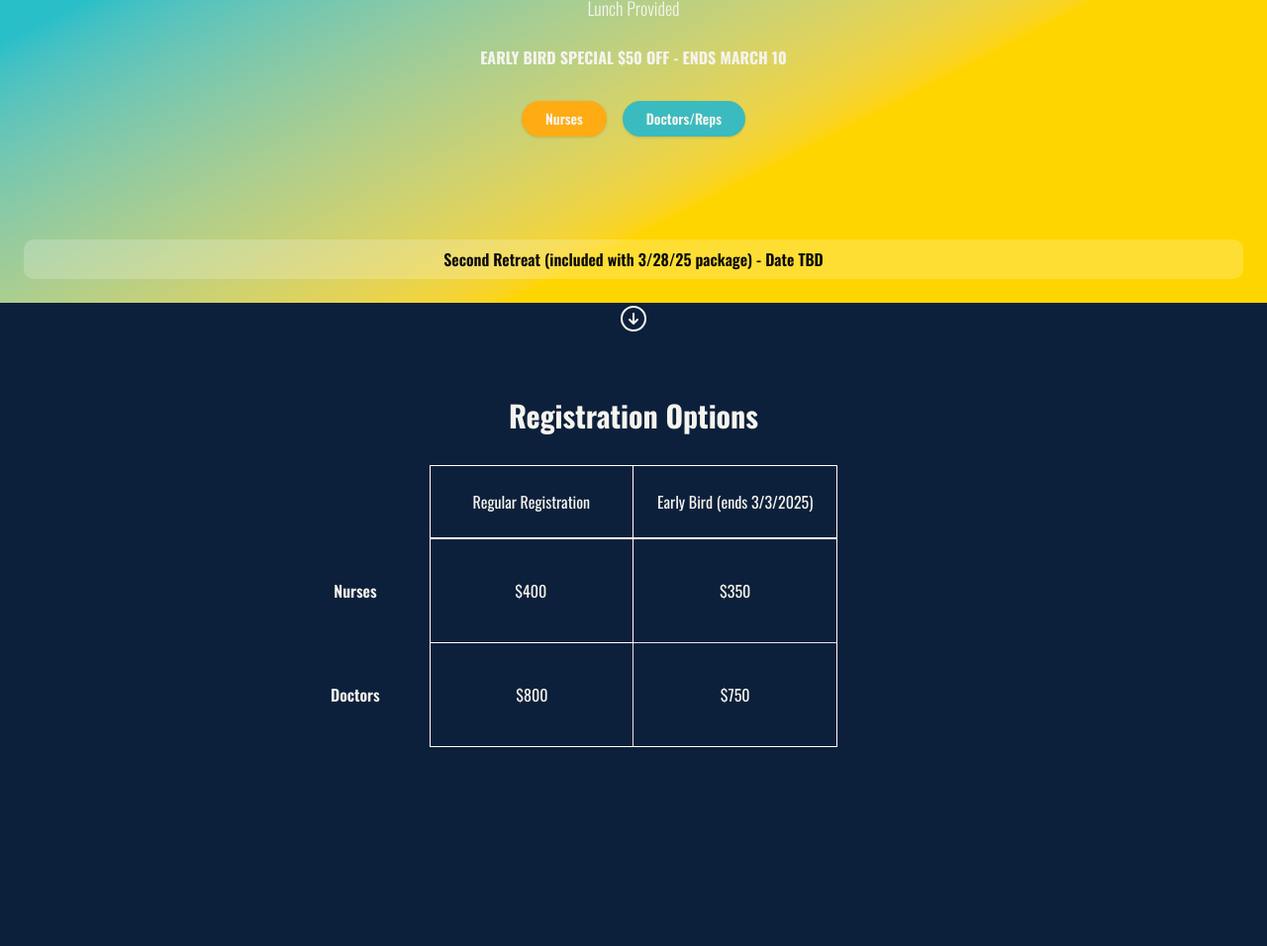
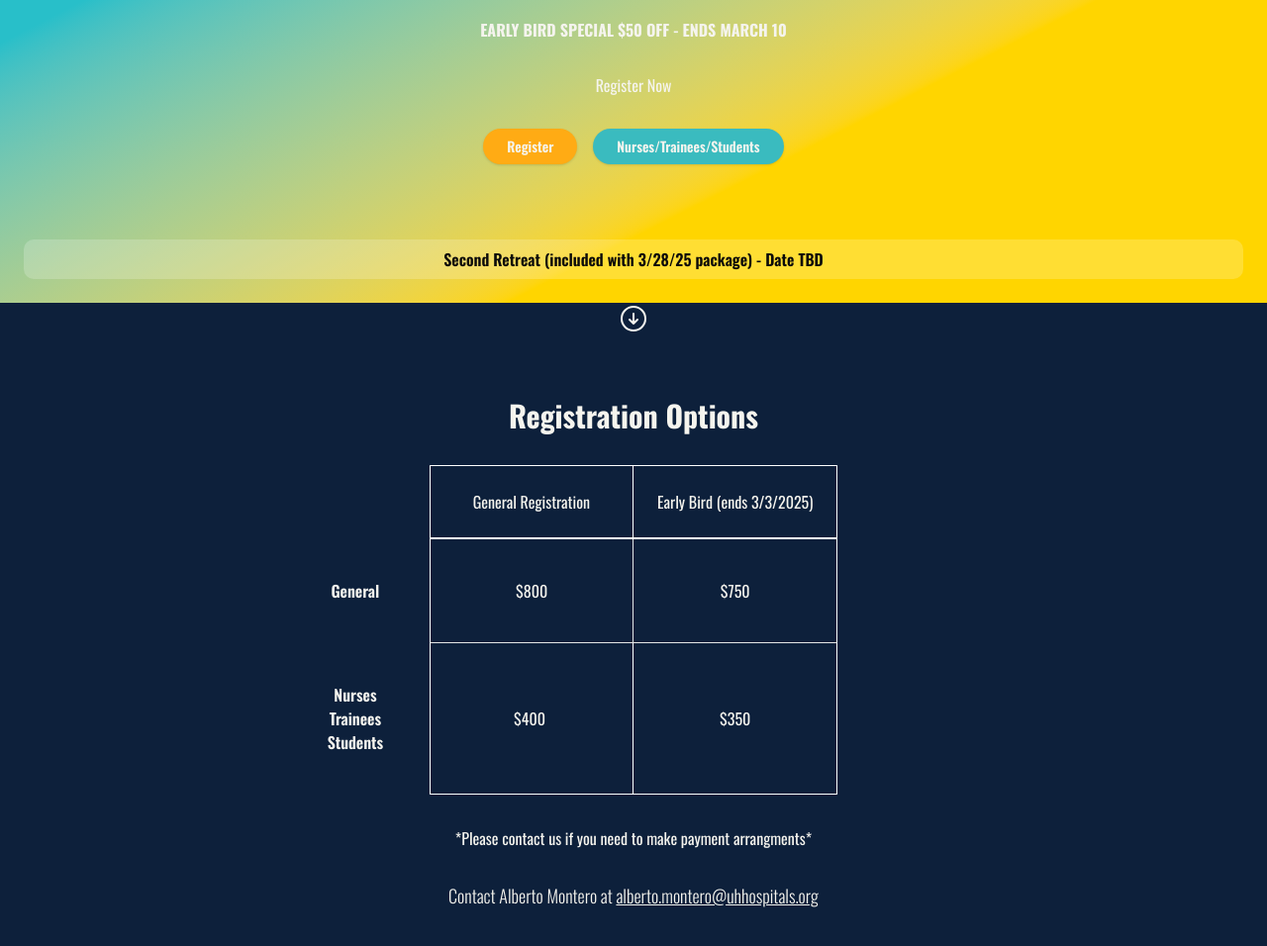
Before and after one commit to mweitzen/ohio-awareness, a website built with Vite: page index.html in a window 1280 px wide. Shown: the part 430-1386 px from the top of the page at 99% size. Before the commit the page ends 1265 px from the top, so only its background shows below. Built offline with nearby package versions, Linux system fonts and the light colour scheme.

Commit message:
Adjusting wording and adding contact email

```diff
--- a/index.html
+++ b/index.html
@@ -78,18 +78,21 @@
               Early Bird Special $50 Off - Ends March 10
             </p>
 
+            <!-- Registration Buttons -->
+            <p>Register Now</p>
+
             <!-- Buttons -->
             <div class="flex gap-4 justify-center">
               <a href="registration?role=nurse">
                 <button class="bg-primary font-semibold px-6 py-2 rounded-full">
-                  Nurses
+                  Register
                 </button>
               </a>
               <a href="registration?role=doctor">
                 <button
                   class="bg-secondary font-semibold px-6 py-2 rounded-full"
                 >
-                  Doctors/Reps
+                  Nurses/Trainees/Students
                 </button>
               </a>
             </div>
@@ -142,32 +145,41 @@
             <div
               class="grid grid-cols-2 border border-white place-items-center *:p-6 divide-white divide-x *:w-full *:text-center"
             >
-              <p>Regular Registration</p>
+              <p>General Registration</p>
               <p>Early Bird (ends 3/3/2025)</p>
             </div>
             <div
               class="relative grid grid-cols-2 border border-white place-items-center *:px-6 *:py-10 *:w-full *:text-center"
             >
-              <p class="border-white border-r border-b">
+              <p class="border-r border-b">
                 <span
                   class="hidden sm:inline-block sm:relative right-40 font-semibold"
-                  >Nurses</span
+                  >General</span
                 >
-                <span class="sm:hidden font-semibold">Nurses: </span>
-                <span class="sm:relative sm:right-6">$400</span>
+                <span class="sm:hidden font-semibold">General: </span>
+                <span class="sm:relative sm:right-[26px]">$800</span>
               </p>
-              <p class="border-b">$350</p>
-              <p class="border-r">
+              <p class="border-b">$750</p>
+              <p class="border-white border-r">
                 <span
                   class="hidden sm:inline-block sm:relative right-40 font-semibold"
-                  >Doctors</span
+                  >Nurses<br />Trainees<br />Students</span
                 >
-                <span class="sm:hidden font-semibold">Doctors: </span>
-                <span class="sm:relative sm:right-[26px]">$800</span>
+                <span class="sm:hidden font-semibold"
+                  >Nurses/Trainees/Students:
+                </span>
+                <span class="sm:relative sm:right-8 sm:-top-6">$400</span>
               </p>
-              <p>$750</p>
+              <p>$350</p>
             </div>
           </div>
+          <p>*Please contact us if you need to make payment arrangments*</p>
+          <a
+            href="mailto:alberto.montero@uhhospitals.org"
+            class="font-light text-lg"
+            >Contact Alberto Montero at
+            <span class="underline">alberto.montero@uhhospitals.org</span></a
+          >
         </div>
       </div>
     </main>
```
